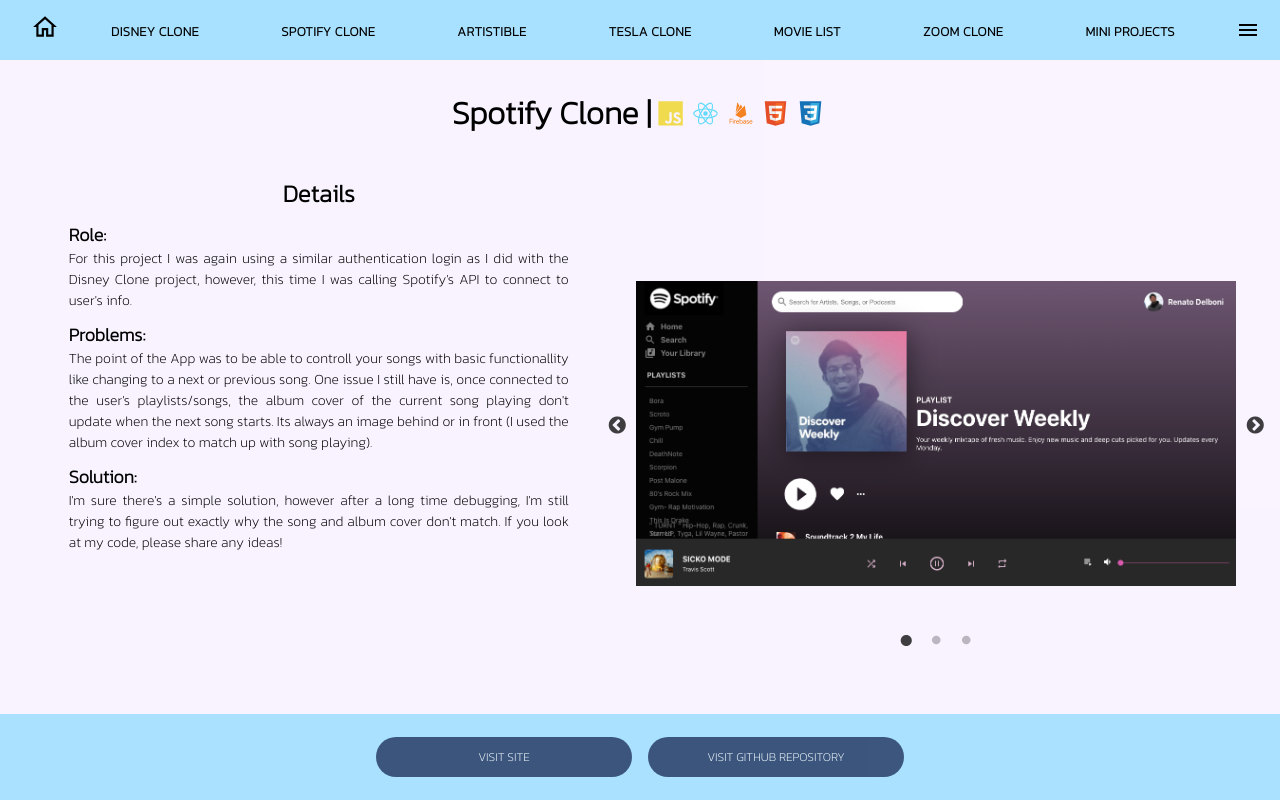
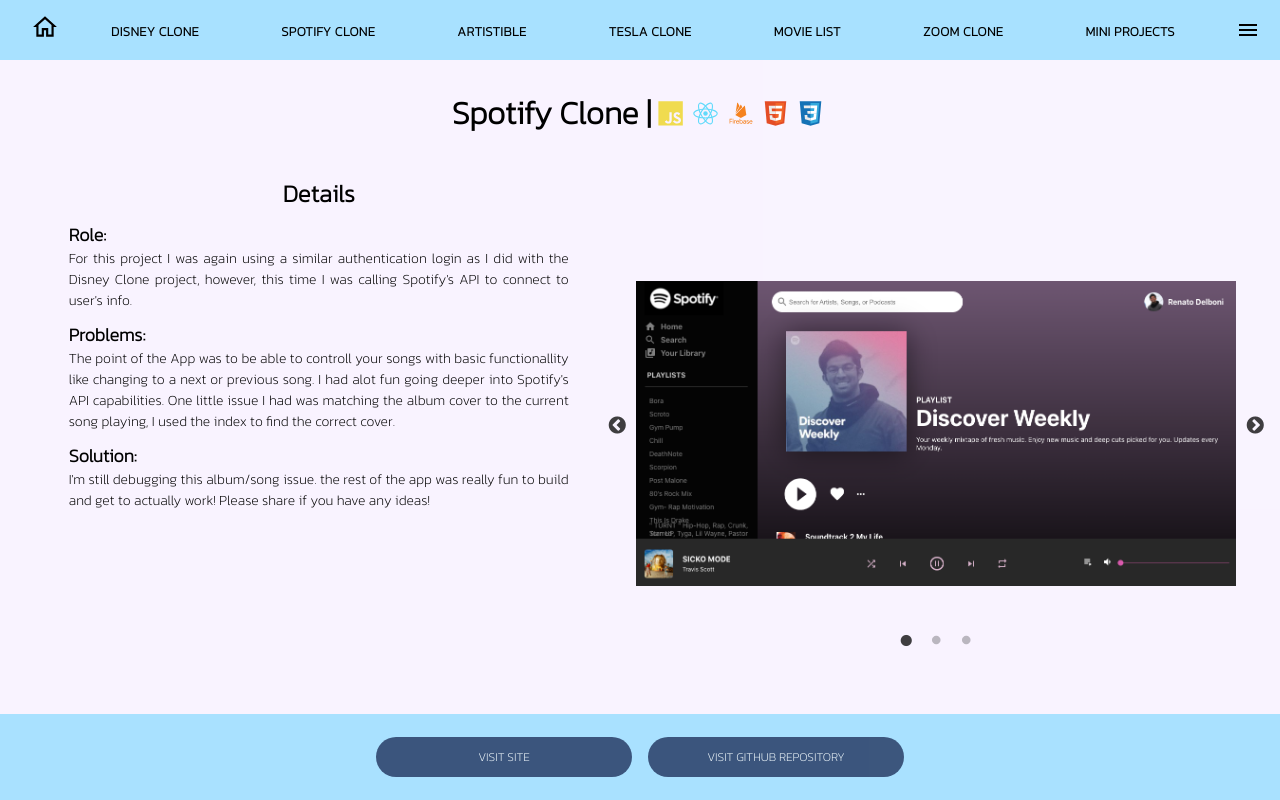
Before and after one commit to Netsujr/renato-react-portfolio, a React (Create React App) app: page /spotify in a window 1280 px wide. Built offline with nearby package versions, Linux system fonts and the light colour scheme.

Commit message:
spotify details

```diff
--- a/src/components/projects/SpotifyClone.js
+++ b/src/components/projects/SpotifyClone.js
@@ -30,9 +30,9 @@ function Section({ leftBtnText, rightBtnText }) {
           <h4>Role:</h4>
           <p>For this project I was again using a similar authentication login as I did with the Disney Clone project, however, this time I was calling Spotify's API to connect to user's info.</p>
           <h4>Problems:</h4>
-          <p>The point of the App was to be able to controll your songs with basic functionallity like changing to a next or previous song. One issue I still have is, once connected to the user's playlists/songs, the album cover of the current song playing don't update when the next song starts. Its always an image behind or in front (I used the album cover index to match up with song playing).</p>
+          <p>The point of the App was to be able to controll your songs with basic functionallity like changing to a next or previous song. I had alot fun going deeper into Spotify's API capabilities. One little issue I had was matching the album cover to the current song playing, I used the index to find the correct cover.</p>
           <h4>Solution:</h4>
-          <p>I'm sure there's a simple solution, however after a long time debugging, I'm still trying to figure out exactly why the song and album cover don't match. If you look at my code, please share any ideas! </p>
+          <p>I'm still debugging this album/song issue. the rest of the app was really fun to build and get to actually work! Please share if you have any ideas! </p>
         </ProjectInfo>
         <SliderContainer>
           <ImgSlider
```
